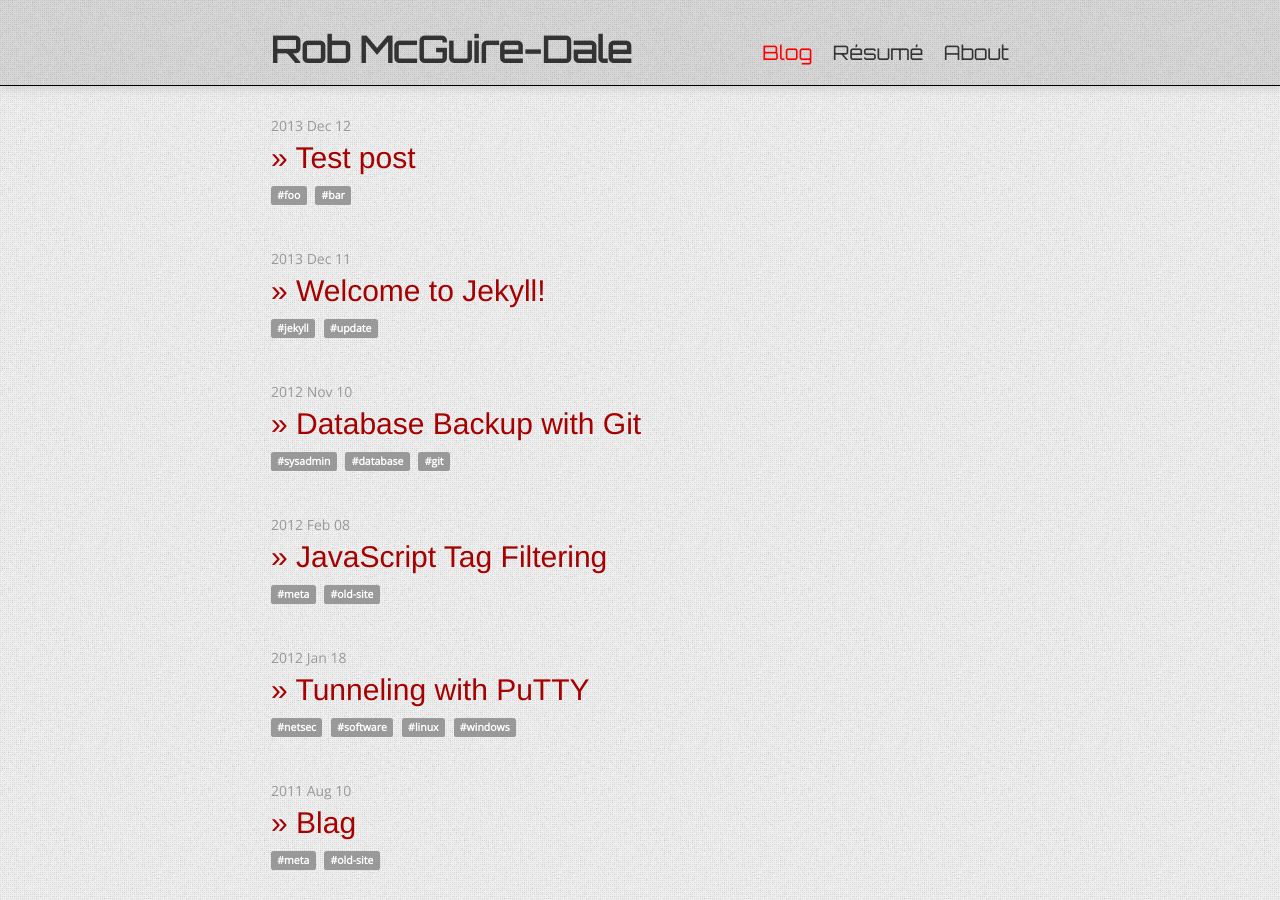
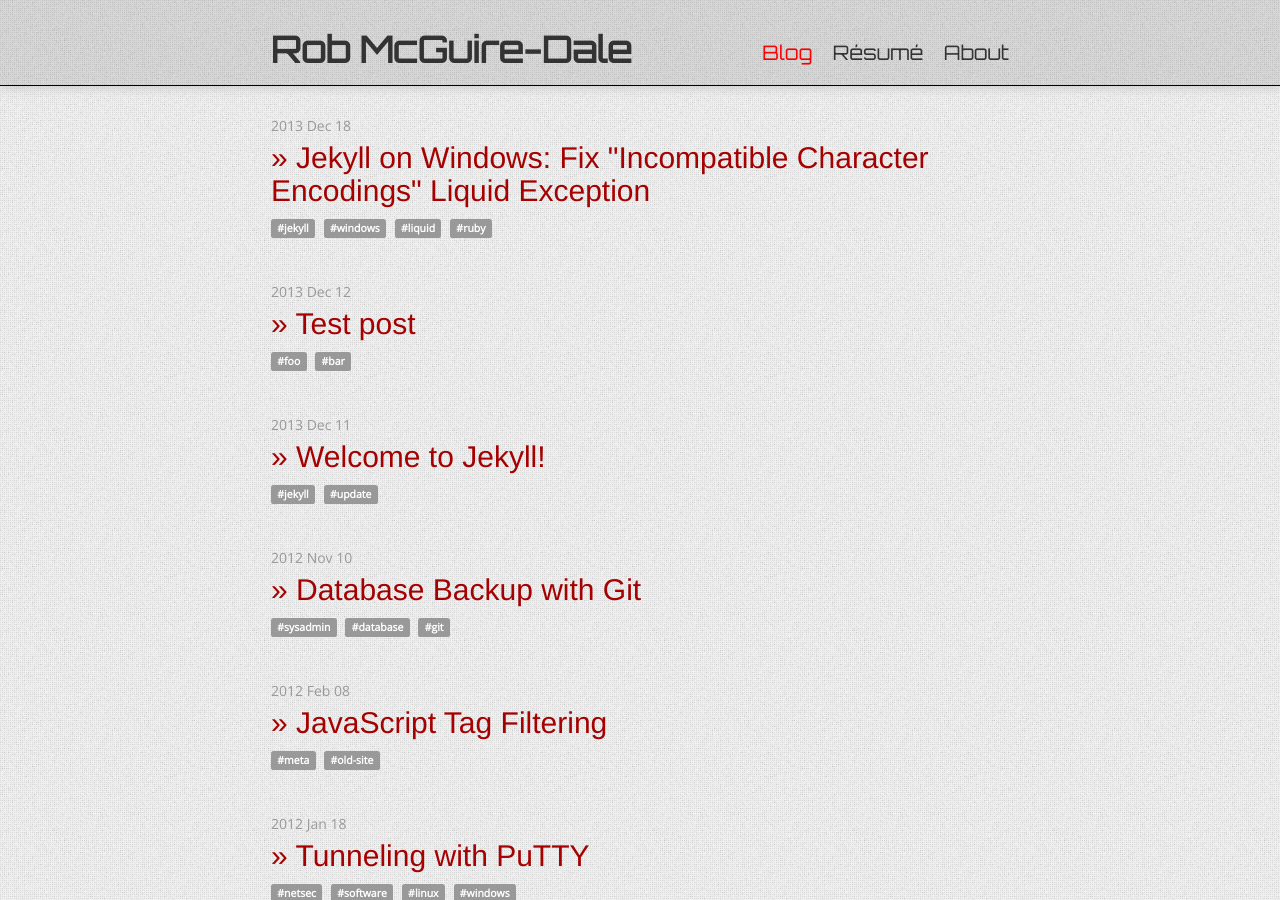
Before and after one commit to robatron/website, a Jekyll site: the page built from blog/index.html, in a window 1280 px wide and 900 px high. Built offline with Jekyll 4.4.1, drawn with Linux system fonts in a browser that asks for light colours; Markdown is read by kramdown in place of the engine named in the settings; some of the changed lines change nothing that is shown.

Commit message:
Add Jekyll windows incomat char encoding fix

```diff
--- a/_config.yml
+++ b/_config.yml
@@ -3,6 +3,7 @@
 
 # Jekyll config
 # -------------
+encoding:   UTF-8
 markdown:   redcarpet
 pygments:   true
 baseurl:    ''
--- /dev/null
+++ b/_posts/2013-12-18-fix-jekyll-windows-incompat-char-encoding.md
@@ -0,0 +1,19 @@
+---
+layout:     post
+title:      'Jekyll on Windows: Fix "Incompatible Character Encodings" Liquid Exception'
+tags:       jekyll windows liquid ruby
+---
+In the process of building my new Jekyll-based site, I ran into the following
+Liquid exception while trying to build for the first time on Windows:
+
+    Liquid Exception: incompatible character encodings: UTF-8 and IBM437 in _layouts/default.html
+
+
+I discovered you can set `encoding: UTF-8` in your Jekyll `_config.yml` to fix
+this issue.
+
+
+References
+----------
+- [octopress GitHub issue #413](https://github.com/imathis/octopress/issues/413)
+- ["Solving UTF problem with Jekyll on Windows"](http://joseoncode.com/2011/11/27/solving-utf-problem-with-jekyll-on-windows/)
```
